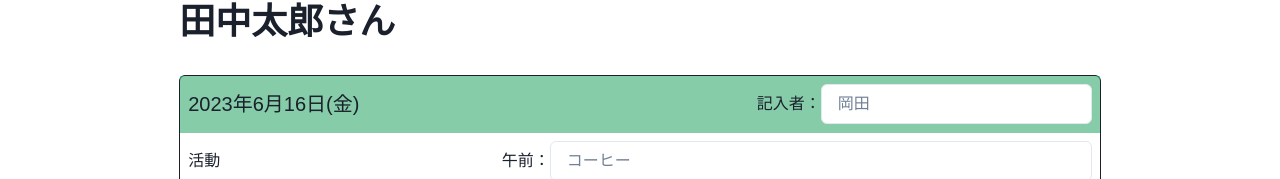
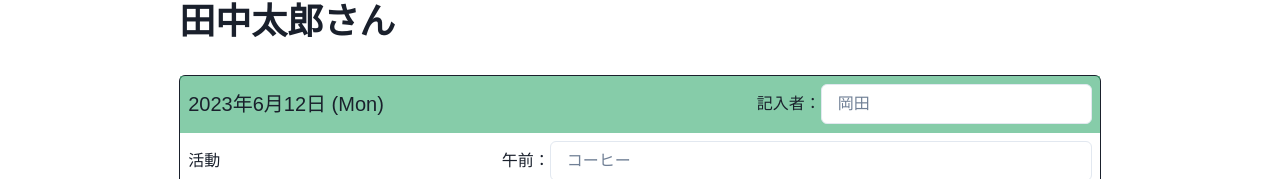
Before and after one commit to okaken2022/recoas, a Next.js app: page /customers/records/dailyRecord in a window 1280 px wide. Shown: the part 211-390 px from the top of the page. Built offline with nearby package versions, Linux system fonts and the light colour scheme; no server answers; a web font is replaced by a local one.

Commit message:
記録詳細画面に日付を表示

```diff
--- a/pages/customers/customer.tsx
+++ b/pages/customers/customer.tsx
@@ -87,7 +87,10 @@ export default function Home() {
     const clickedDate = eventInfo.event.start; // クリックされたイベントの日付を取得
 
     // ルーティング先のパスを指定し、日付情報をクエリパラメータとして渡す
-    router.push(`/customers/records/dailyRecord/?date=${clickedDate}`);
+    router.push({
+      pathname: `/customers/records/dailyRecord/`, // ルーティング先のパスを指定
+      query: { date: clickedDate.toISOString() }, // クエリパラメータとして日付情報を渡す
+    });
   };
 
 
--- a/pages/customers/records/dailyRecord.tsx
+++ b/pages/customers/records/dailyRecord.tsx
@@ -30,6 +30,7 @@ import { Record } from '@/types/recoad';
 import { DailyRecord } from '@/types/dailyRecord';
 import { addDoc, collection } from 'firebase/firestore';
 
+
 export default function Home() {
   {
     /* state */
@@ -48,7 +49,13 @@ export default function Home() {
   const auth = useAuth();
   const currentUser = auth.currentUser;
   const user = useContext(AuthContext);
+
+  {
+    /* ルーティング */
+  }
   const router: NextRouter = useRouter();
+  const { date } = router.query as { date: string };
+  const formattedDate = moment(date).format('YYYY年M月D日 (ddd)');
 
   {
     /* 記録母体保存 */
@@ -108,7 +115,7 @@ export default function Home() {
           {/* 日付 */}
           <GridItem rowSpan={2} colSpan={2} bg='color.mainTransparent1' p={2}>
             <Flex alignItems='center'>
-              <Text fontSize={{ base: 'md', md: 'xl' }}>2023年6月16日(金)</Text>
+              <Text fontSize={{ base: 'md', md: 'xl' }}>{formattedDate}</Text>
               <Spacer />
 
               {/* 記入者 */}
```
